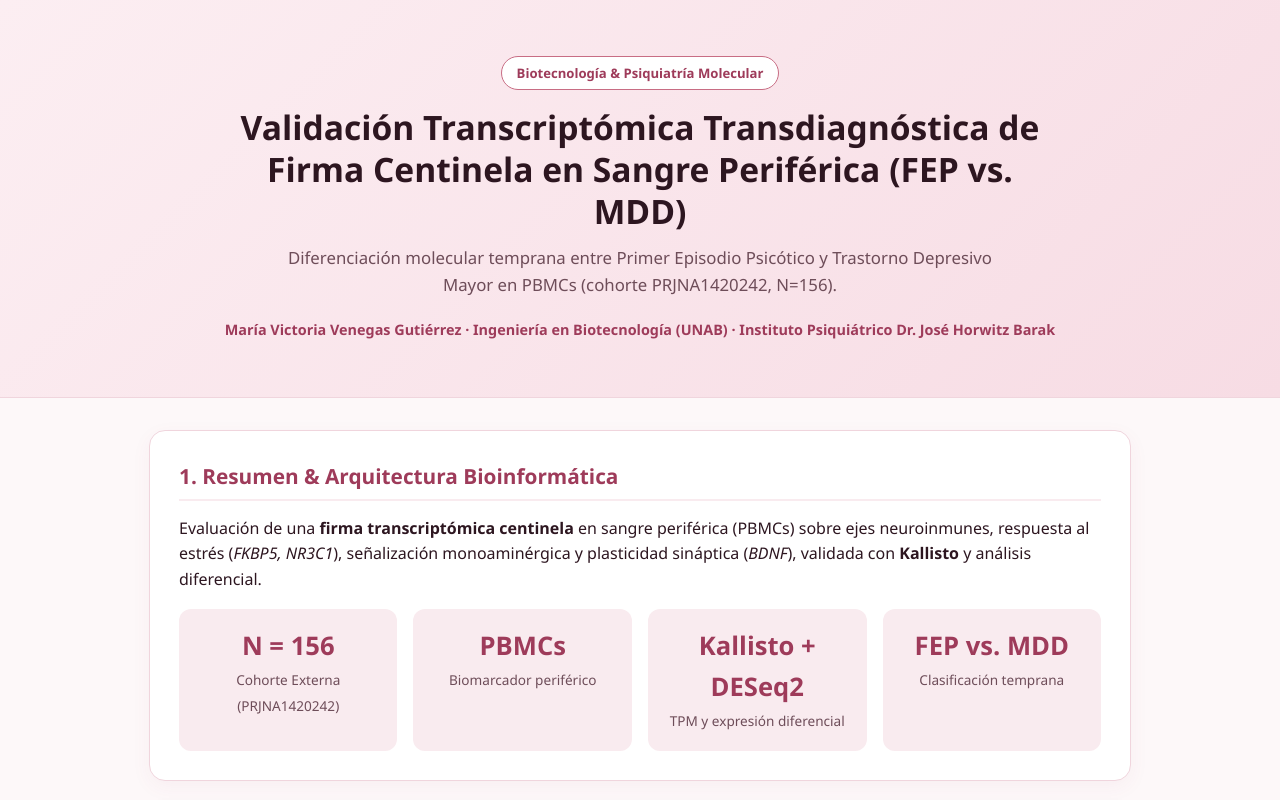
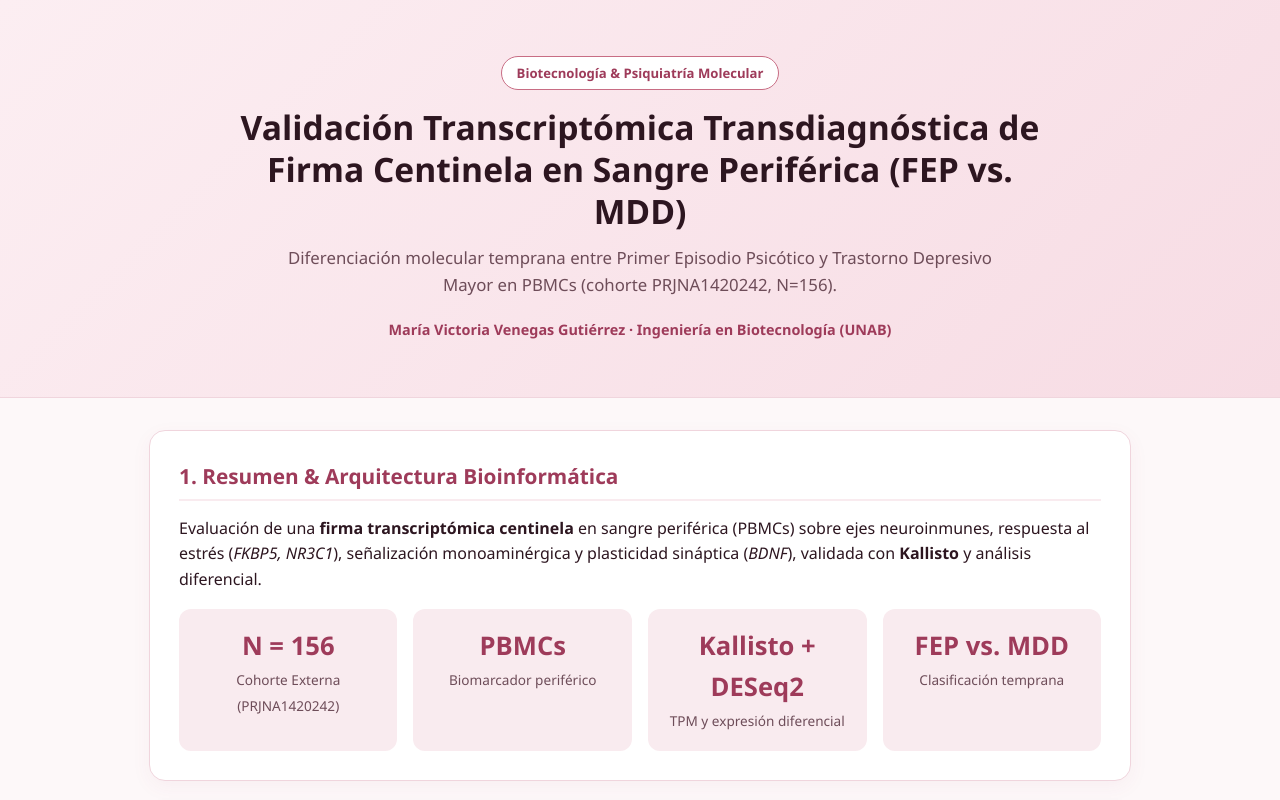
Before and after one commit to ph8bias/tesispsiquiatria-transdiagnostica, a plain HTML site: page index.html in a window 1280 px wide. Shown: the top 800 px of the page. Drawn offline with Linux system fonts and the light colour scheme.

Commit message:
index.html

```diff
--- a/index.html
+++ b/index.html
@@ -37,7 +37,7 @@ footer{text-align:center;padding:2rem 1rem;color:var(--muted);font-size:.85rem}
 <span class="badge">Biotecnología & Psiquiatría Molecular</span>
 <h1>Validación Transcriptómica Transdiagnóstica de Firma Centinela en Sangre Periférica (FEP vs. MDD)</h1>
 <p class="sub">Diferenciación molecular temprana entre Primer Episodio Psicótico y Trastorno Depresivo Mayor en PBMCs (cohorte PRJNA1420242, N=156).</p>
-<p class="meta">María Victoria Venegas Gutiérrez · Ingeniería en Biotecnología (UNAB) · Instituto Psiquiátrico Dr. José Horwitz Barak</p>
+<p class="meta">María Victoria Venegas Gutiérrez · Ingeniería en Biotecnología (UNAB)</p>
 </header>
 <main>
 <section class="card"><h2>1. Resumen & Arquitectura Bioinformática</h2>
```
